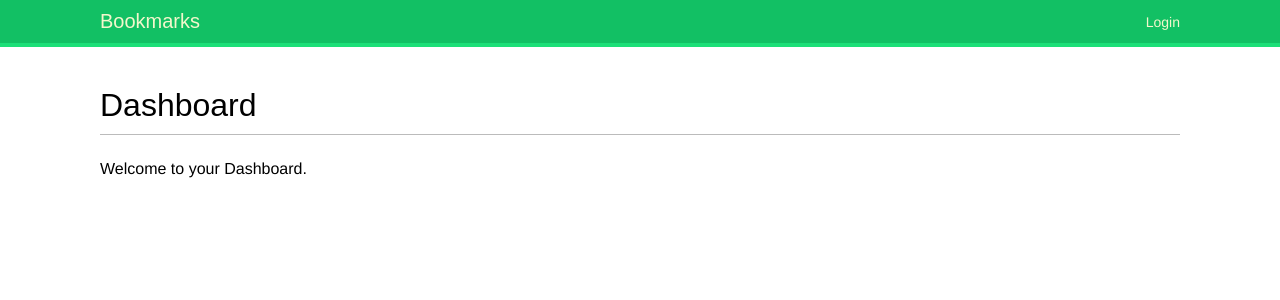
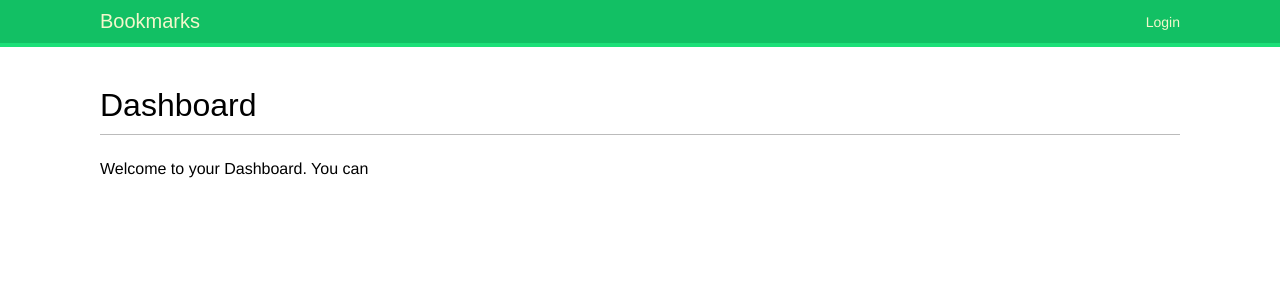
Before and after one commit to cwanjiru/django-images, a Django app: template account/templates/account/dashboard.html in a window 1280 px wide. Shown: the top 300 px of the page. Run offline with Django 3.2, Linux system fonts and the light colour scheme; the template is opened without the code that fills it, so the values that code supplies are empty; some web fonts are replaced.

Commit message:
Push to github.

```diff
--- a/account/templates/account/dashboard.html
+++ b/account/templates/account/dashboard.html
@@ -4,5 +4,5 @@
 
 {% block content %}
 <h1> Dashboard</h1>
-<p>Welcome to your Dashboard.</p>
+<p>Welcome to your Dashboard. You can <a href="{% url ''%}"></a></p>
 {% endblock %}
```
Also changed, not shown: requirements.txt (line endings or trailing spaces).
